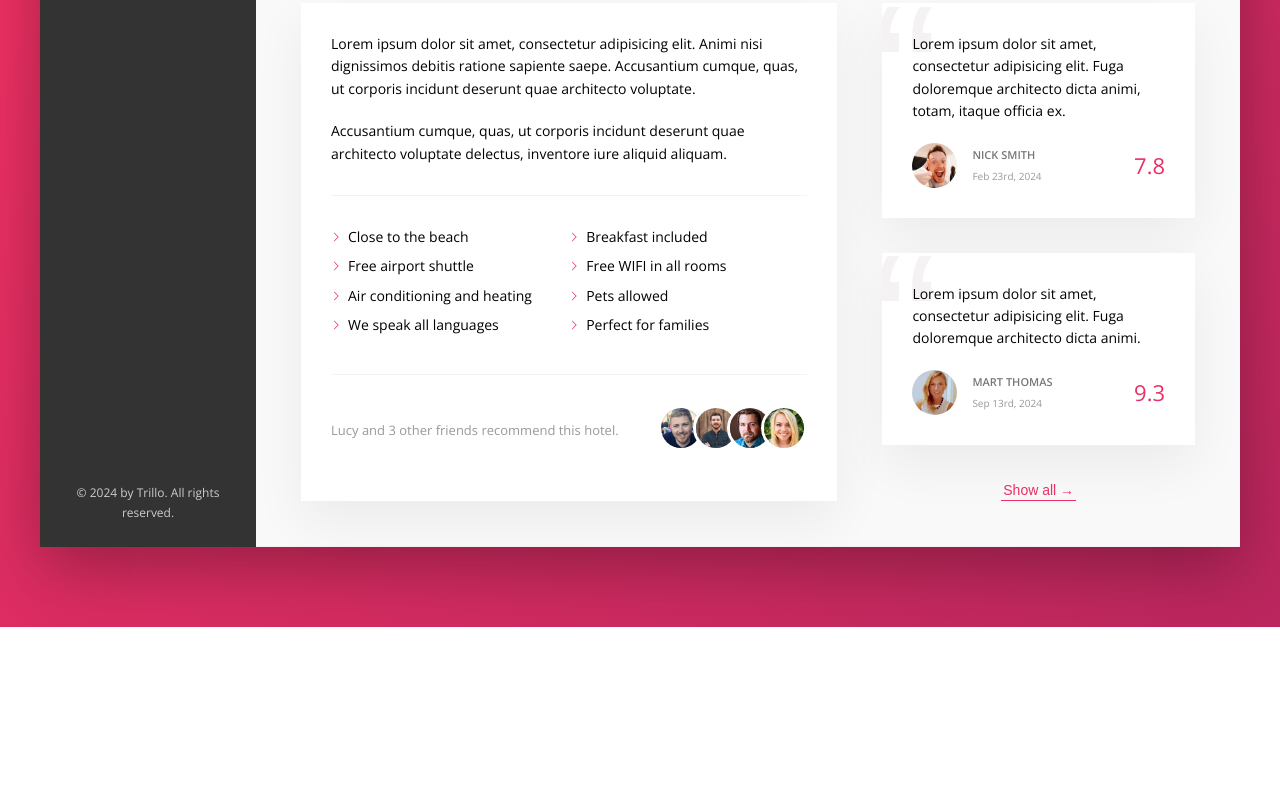
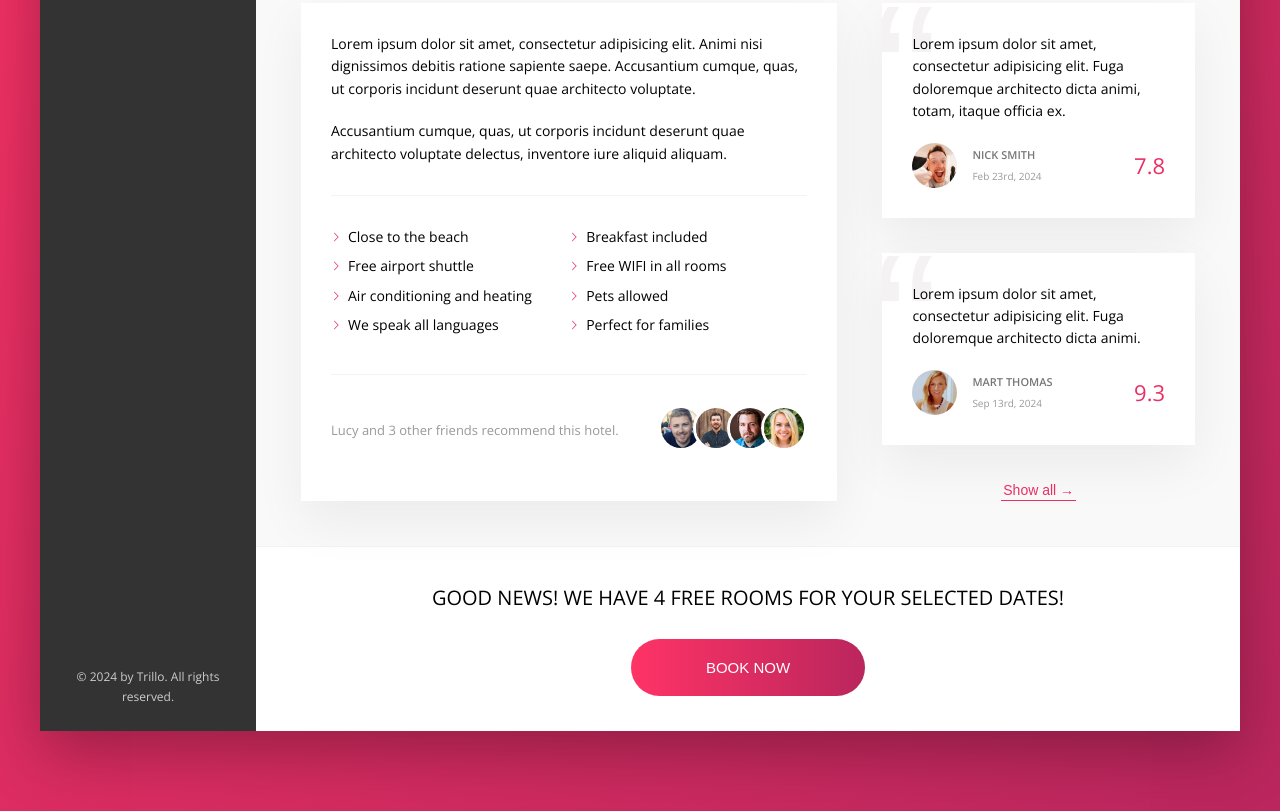
Before and after one commit to OriChaiMatan/Trillo--Master-Flexbox, a website: page index.html in a window 1280 px wide. Shown: the part 644-1455 px from the top of the page. Before the commit the page ends 1271 px from the top, so only its background shows below. Drawn offline with nearby package versions, Linux system fonts and the light colour scheme.

Commit message:
Building the Call To Action Section

```diff
--- a/index.html
+++ b/index.html
@@ -199,6 +199,16 @@
                         <button class="btn-inline">Show all <span>&rarr;</span></button>
                     </div>
                 </div>
+
+                <div class="cta">
+                    <h2 class="cta__book-now">
+                        Good news! We have 4 free rooms for your selected dates!
+                    </h2>
+                    <button class="btn">
+                        <span class="btn__visable">Book now</span>
+                        <span class="btn__invisible">Only 4 rooms left</span>
+                    </button>
+                </div>
             </main>
         </div>
     </div>
--- a/sass/_components.scss
+++ b/sass/_components.scss
@@ -447,3 +447,65 @@
         z-index: 1;
     }
 }
+
+///////////////////////////
+// CTA
+
+.cta{
+    padding: 3.5rem 0;
+    text-align: center;
+
+    &__book-now{
+        font-size: 2rem;
+        font-weight: 300;
+        text-transform: uppercase;
+        margin-bottom: 2.5rem;
+    }
+}
+
+.btn{
+    font-size: 1.5rem;
+    font-weight: 300;
+    text-transform: uppercase;
+    border-radius: 100px;
+    border: none;
+    background-image: linear-gradient(to right, var(--color-primary-light), var(--color-primary-dark));
+    color: #fff;
+    position: relative;
+    overflow: hidden;
+
+    & > *{
+        display: inline-block;
+        height: 100%;
+        width: 100%;
+        transition: all .2s;
+    }
+
+    &__visable{
+        padding: 2rem 7.5rem;
+    }
+
+    &__invisible{
+        position: absolute;
+        padding: 2rem 0;
+        left: 0;
+        top: -100%;
+    }
+
+    &:hover{
+        background-image: linear-gradient(to left, var(--color-primary-light), var(--color-primary-dark));
+    }
+
+    &:hover &__visable{
+        transform: translateY(100%);
+    }
+
+    &:hover &__invisible{
+        top: 0;
+    }
+
+    &:focus{
+        outline: none;
+        animation: pulsate 1s infinite;
+    }
+}
```
Also changed, not shown: css/style.css, 1 other file.
